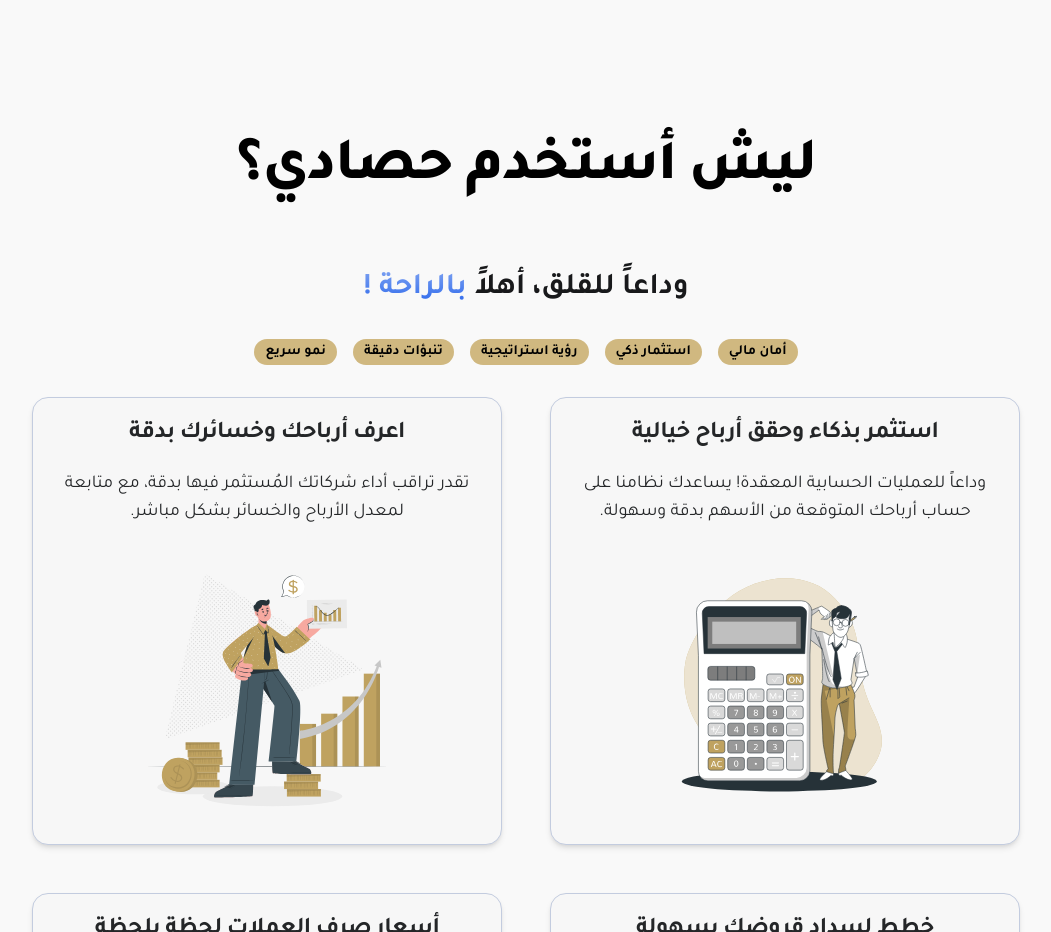
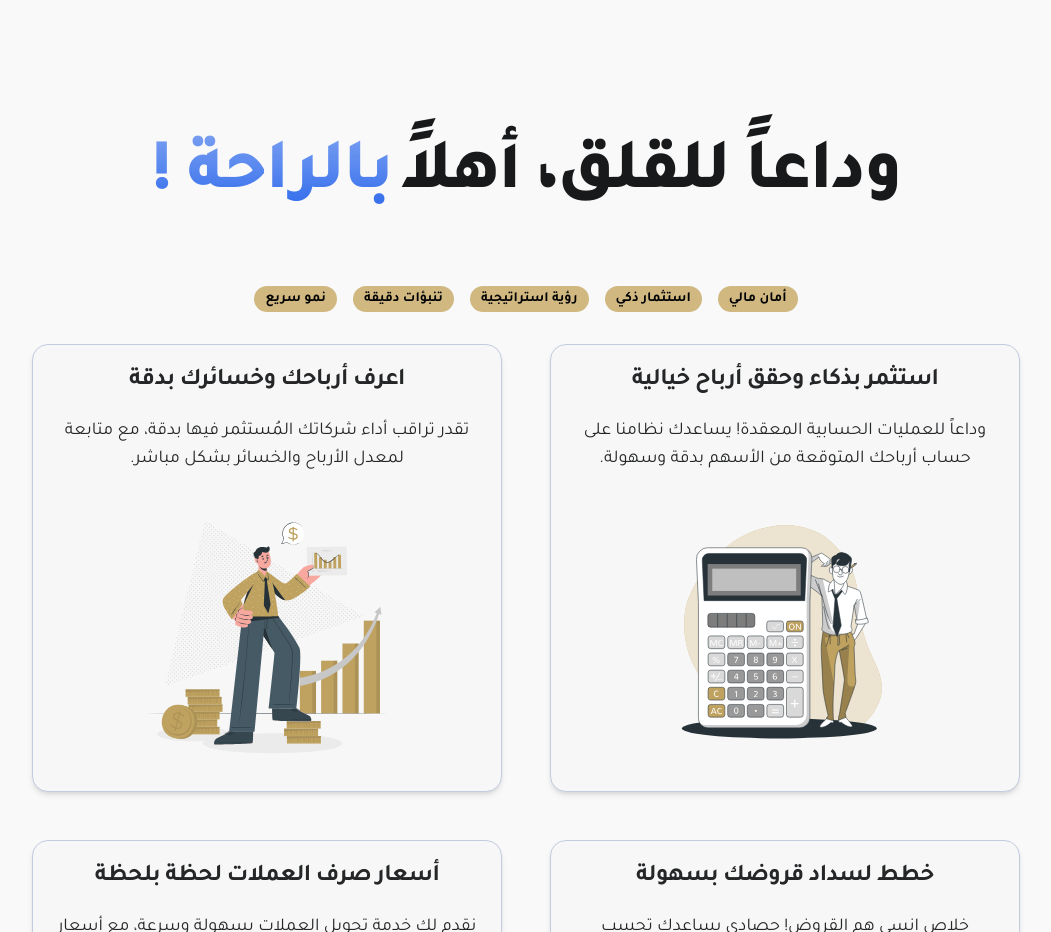
Before and after one commit to HassanAlabdulal/Hasady, a Next.js app: page / in a window 1280 px wide. Shown: the part 1000-1932 px from the top of the page, without its empty margins (114-1165 px from the left). Built offline with nearby package versions, Linux system fonts and the light colour scheme.

Commit message:
enhance: increase heading size

```diff
--- a/components/featuers.tsx
+++ b/components/featuers.tsx
@@ -52,12 +52,12 @@ const featureList: string[] = [
 export const Features = () => {
   return (
     <section id="features" className="container py-16 space-y-8">
-      <h2 className="text-2xl lg:text-3xl flex items-center justify-center gap-2 font-bold md:text-center">
+      {/* <h2 className="text-4xl md:text-6xl flex items-center justify-center gap-2 font-extrabold md:text-center">
         وداعاً للقلق، أهلاً
         <span className="bg-gradient-to-b from-primary/60 to-primary text-transparent bg-clip-text">
           بالراحة !
         </span>
-      </h2>
+      </h2> */}
 
       <div className="flex flex-wrap justify-center gap-4">
         {featureList.map((feature: string) => (
--- a/components/learnmore.tsx
+++ b/components/learnmore.tsx
@@ -6,14 +6,23 @@ export default function Learnmore() {
       id="learnmore"
       className="flex items-start justify-center min-h-screen bg-[#f9f9f9]"
     >
-      <section className="md:pt-36 pt-32">
+      <section className="pt-32 md:pt-36 ">
         <div>
-          <h1
+          {/* <h1
             className="text-black md:text-6xl font-extrabold md:leading-tight
        tracking-tight text-4xl text-center"
           >
             ليش أستخدم حصادي؟
-          </h1>
+          </h1> */}
+          <h2
+            className="text-3xl md:text-7xl flex items-center justify-center gap-2 font-extrabold
+             md:text-center md:leading-tight tracking-tight"
+          >
+            وداعاً للقلق، أهلاً
+            <span className="bg-gradient-to-b from-primary/60 to-primary text-transparent bg-clip-text">
+              بالراحة !
+            </span>
+          </h2>
         </div>
         <div>
           <Features />
```
